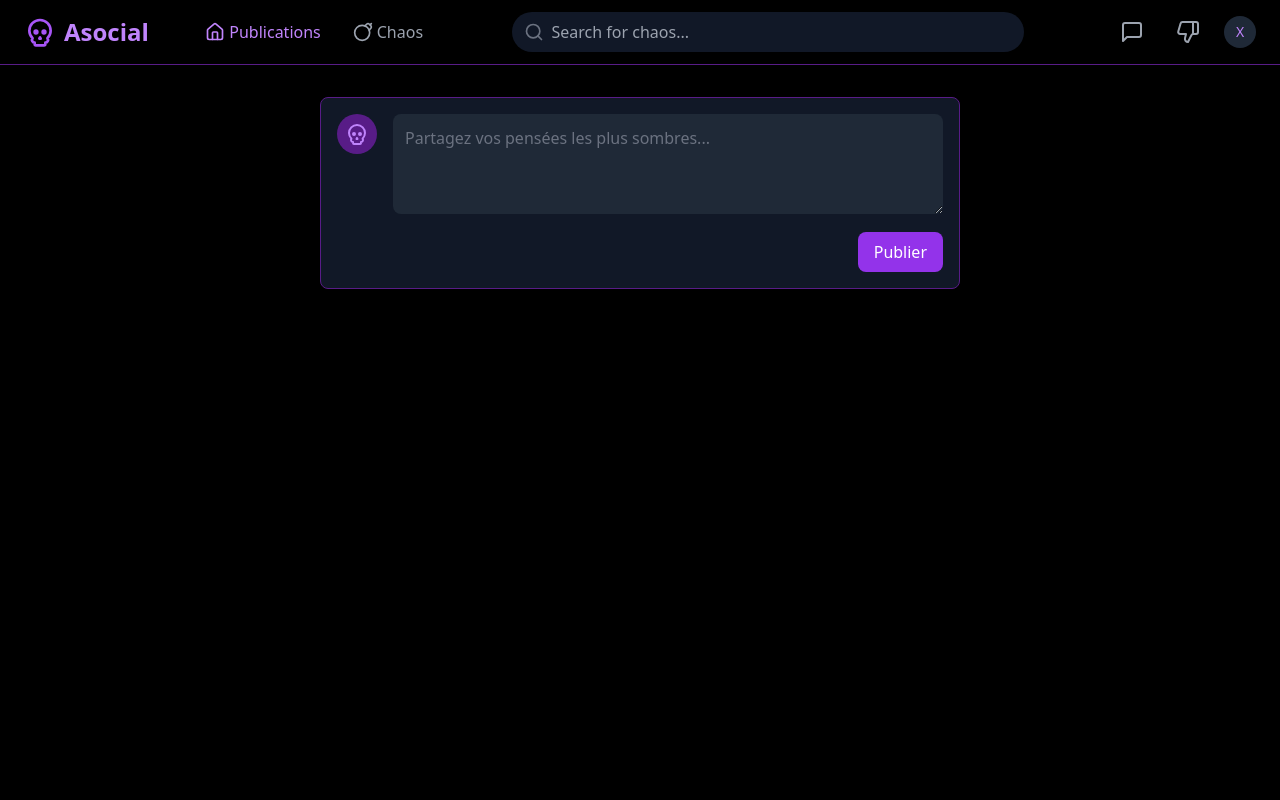
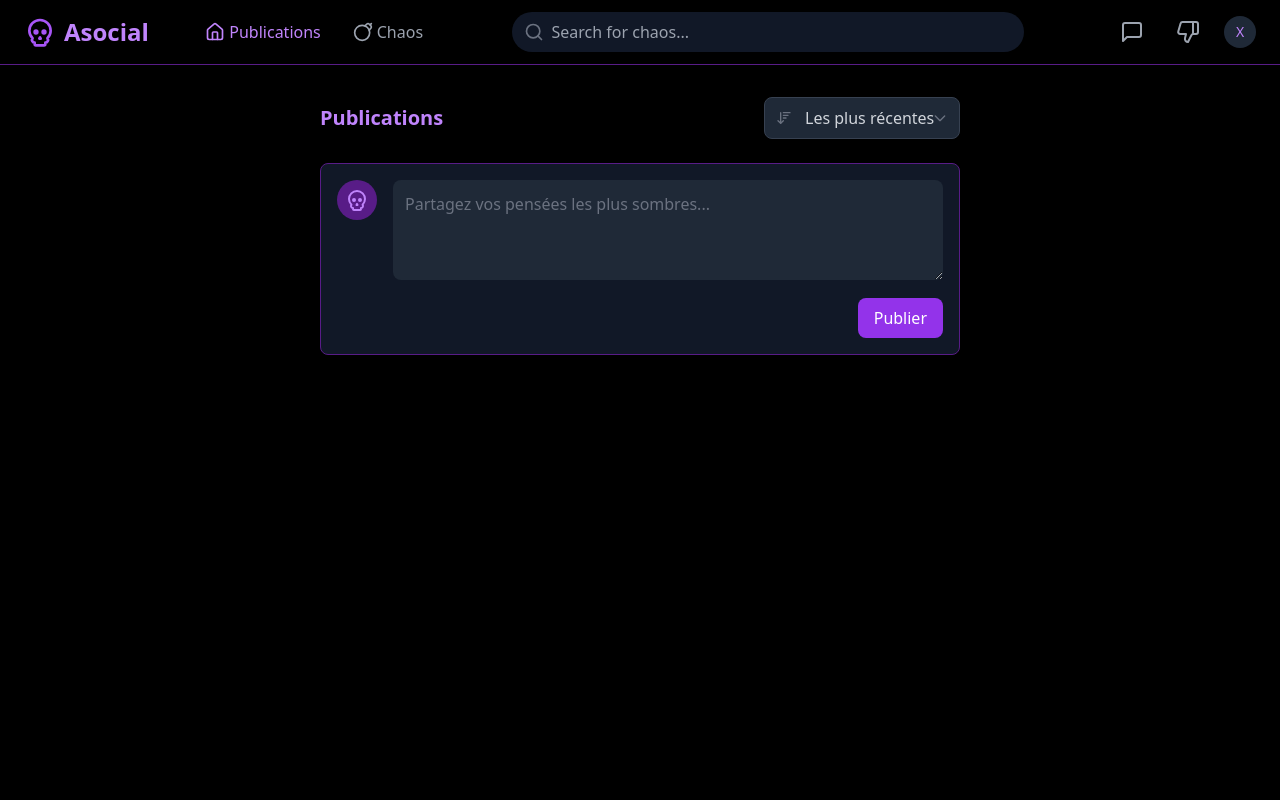
Before and after one commit to nin-faz/Asocial, a React (Vite) app in the folder front/: page /publications in a window 1280 px wide. Shown: the top 800 px of the page. Built offline with nearby package versions, Linux system fonts and the light colour scheme.

Commit message:
added Display Dislikes

```diff
--- a/front/src/gql/queries/articleQuery.ts
+++ b/front/src/gql/queries/articleQuery.ts
@@ -12,6 +12,7 @@ export const FIND_ARTICLES = gql`
       }
       createdAt
       updatedAt
+      NbOfDislikes
     }
   }
 `;
@@ -31,3 +32,29 @@ export const FIND_ARTICLE_BY_ID = gql`
     }
   }
 `;
+
+export const FIND_ARTICLE_BY_MOST_DISLIKED = gql`
+  query FindArticleByMostDisliked {
+    findArticleByMostDisliked {
+      id
+      title
+      content
+      createdAt
+      updatedAt
+      author {
+        id
+        username
+      }
+      dislikes {
+        id
+        user {
+          id
+          username
+        }
+      }
+      _count {
+        dislikes
+      }
+    }
+  }
+`;
--- a/front/src/gql/queries/index.ts
+++ b/front/src/gql/queries/index.ts
@@ -1,7 +1,12 @@
 import { GET_USER_BY_TOKEN } from "./userQueries";
 import { GET_USER_BY_ID } from "./userQueries";
-import { FIND_ARTICLES } from "./articleQuery";
+import { FIND_ARTICLES, FIND_ARTICLE_BY_MOST_DISLIKED } from "./articleQuery";
 import { FIND_DISLIKES_BY_USER_ID } from "./dislikesQuery";
 
-
-export { GET_USER_BY_TOKEN, GET_USER_BY_ID, FIND_ARTICLES, FIND_DISLIKES_BY_USER_ID };
+export {
+  GET_USER_BY_TOKEN,
+  GET_USER_BY_ID,
+  FIND_ARTICLES,
+  FIND_DISLIKES_BY_USER_ID,
+  FIND_ARTICLE_BY_MOST_DISLIKED,
+};
--- a/front/src/pages/PublicationPage.tsx
+++ b/front/src/pages/PublicationPage.tsx
@@ -8,6 +8,7 @@ import {
   Skull,
   MoreVertical,
   Megaphone,
+  SortDesc,
 } from "lucide-react";
 import { toast } from "react-toastify";
 import { useMutation, useQuery } from "@apollo/client";
@@ -16,7 +17,7 @@ import {
   CREATE_ARTICLE,
   DELETE_ARTICLE_DISLIKE,
 } from "../gql/mutations";
-import { FIND_ARTICLES } from "../gql/queries";
+import { FIND_ARTICLE_BY_MOST_DISLIKED, FIND_ARTICLES } from "../gql/queries";
 import { AuthContext } from "../context/AuthContext";
 
 interface CreateArticleResponse {
@@ -36,8 +37,9 @@ interface Article {
   author: {
     username: string;
   };
-  dislikes: Dislike[];
-  comments: Comment[];
+  dislikes?: Dislike[];
+  comments?: Comment[];
+  NbOfDislikes?: number;
 }
 
 interface Dislike {
@@ -48,32 +50,128 @@ interface Dislike {
   };
 }
 
+interface FindArticleByMostDislikedData {
+  findArticleByMostDisliked: {
+    id: string;
+    title?: string;
+    content: string;
+    createdAt: string;
+    updatedAt?: string;
+    author: {
+      id: string;
+      username: string;
+    };
+    dislikes: {
+      id: string;
+      user: {
+        id: string;
+        username: string;
+      };
+    }[];
+    _count: {
+      dislikes: number;
+    };
+  }[];
+}
+
+interface FindArticlesData {
+  findArticles: {
+    id: string;
+    title?: string;
+    content: string;
+    createdAt: string;
+    updatedAt?: string;
+    NbOfDislikes?: number;
+    author: {
+      id: string;
+      username: string;
+    };
+    dislikes: Dislike[];
+  }[];
+}
+
 function PublicationPage() {
-  const [articles, setArticles] = useState<Article[]>([]);
-
-  const navigate = useNavigate();
-
-  const [title, setTitle] = useState("");
-  const [content, setContent] = useState("");
-
-  const handlePostClick = (postId: string) => {
-    navigate(`/publications/${postId}`);
-  };
-
   const authContext = useContext(AuthContext);
   if (!authContext) {
     throw new Error("AuthContext is null");
   }
 
   const { token, user } = authContext;
+  const navigate = useNavigate();
+
+  const [articles, setArticles] = useState<Article[]>([]);
+  const [popularArticles, setPopularArticles] = useState<Set<string>>(
+    new Set()
+  );
+
+  const [title, setTitle] = useState("");
+  const [content, setContent] = useState("");
+
+  const [sortOption, setSortOption] = useState<string>("recent");
+
+  const mostDislikedArticlesData = useQuery<FindArticleByMostDislikedData>(
+    FIND_ARTICLE_BY_MOST_DISLIKED,
+    { skip: sortOption !== "popular" }
+  );
+
+  const dataArticles = useQuery<FindArticlesData>(FIND_ARTICLES);
+
+  const articlesList =
+    sortOption === "popular"
+      ? mostDislikedArticlesData.data?.findArticleByMostDisliked
+      : dataArticles.data?.findArticles;
+
+  useEffect(() => {
+    if (articlesList) {
+      let sortedArticles;
+
+      if (sortOption !== "popular") {
+        // Tri des articles par date lorsque sortOption n'est pas "popular"
+        sortedArticles = [...(dataArticles.data?.findArticles || [])].sort(
+          (a, b) => {
+            const dateA = a.updatedAt
+              ? new Date(parseInt(a.updatedAt, 10))
+              : new Date(parseInt(a.createdAt, 10));
+            const dateB = b.updatedAt
+              ? new Date(parseInt(b.updatedAt, 10))
+              : new Date(parseInt(b.createdAt, 10));
+
+            return dateB.getTime() - dateA.getTime();
+          }
+        );
+      } else {
+        // Si sortOption est "popular", utilise les articles les plus détestés
+        sortedArticles =
+          mostDislikedArticlesData.data?.findArticleByMostDisliked || [];
+      }
+
+      setArticles(sortedArticles);
+
+      setArticles(sortedArticles);
+
+      if (user) {
+        const dislikesMap: Record<string, boolean> = {};
+        sortedArticles.forEach((article) => {
+          dislikesMap[article.id] =
+            article.dislikes?.some(
+              (dislike: Dislike) => dislike.user.id === user.id
+            ) ?? false;
+        });
+        setUserDislikes(dislikesMap);
+      }
+    }
+  }, [dataArticles, user, sortOption]);
+
+  const handlePostClick = (postId: string) => {
+    navigate(`/publications/${postId}`);
+  };
 
   console.log("user : ", user);
 
   const [addArticleDislike] = useMutation(ADD_ARTICLE_DISLIKE);
   const [deleteArticleDislike] = useMutation(DELETE_ARTICLE_DISLIKE);
+
   const [userDislikes, setUserDislikes] = useState<Record<string, boolean>>({});
-
-  const [alreadyDisliked, setAlreadyDisliked] = useState<boolean>(false);
 
   const handleDislike = async (articleId: string) => {
     if (!token || !user) {
@@ -94,7 +192,7 @@ function PublicationPage() {
             article.id === articleId
               ? {
                   ...article,
-                  dislikes: article.dislikes.filter(
+                  dislikes: (article.dislikes || []).filter(
                     (dislike) => dislike.user.id !== user.id
                   ),
                 }
@@ -108,12 +206,18 @@ function PublicationPage() {
         });
         if (data) {
           toast.success("Dislike ajouté.");
-          const newDislike = { id: data.addArticleDislike.id, user: user };
+          const newDislike = {
+            id: data.addArticleDislike.id,
+            user: { id: user.id!, username: user.username },
+          };
 
           setArticles((prevArticles) =>
             prevArticles.map((article) =>
               article.id === articleId
-                ? { ...article, dislikes: [...article.dislikes, newDislike] }
+                ? {
+                    ...article,
+                    dislikes: [...(article.dislikes || []), newDislike],
+                  }
                 : article
             )
           );
@@ -216,6 +320,39 @@ function PublicationPage() {
 
   return (
     <main className="max-w-2xl mx-auto px-4 py-8">
+      <div className="flex justify-between items-center mb-6">
+        <h2 className="text-xl font-semibold text-purple-400">Publications</h2>
+        <div className="relative flex items-center">
+          <SortDesc className="absolute left-3 text-gray-500 h-4 w-4" />
+          <select
+            value={sortOption}
+            onChange={(e) => {
+              setSortOption(e.target.value);
+              console.log(e.target.value); // Affiche la nouvelle valeur de sortOption
+            }}
+            className="bg-gray-800 text-gray-300 pl-10 pr-4 py-2 rounded-lg border border-gray-700 focus:outline-none focus:ring-2 focus:ring-purple-500 appearance-none cursor-pointer"
+          >
+            <option value="recent">Les plus récentes</option>
+            <option value="popular">Les plus détestées</option>
+          </select>
+          <div className="absolute right-3 pointer-events-none">
+            <svg
+              className="h-4 w-4 text-gray-500"
+              fill="none"
+              stroke="currentColor"
+              viewBox="0 0 24 24"
+              xmlns="http://www.w3.org/2000/svg"
+            >
+              <path
+                strokeLinecap="round"
+                strokeLinejoin="round"
+                strokeWidth="2"
+                d="M19 9l-7 7-7-7"
+              ></path>
+            </svg>
+          </div>
+        </div>
+      </div>
       {/* Créer un article */}
       <motion.div
         initial={{ opacity: 0, y: 20 }}
@@ -316,7 +453,7 @@ function PublicationPage() {
                 }}
               >
                 <ThumbsDown className="h-5 w-5" />
-                <span>{articleData?.dislikes?.length}</span>
+                <span>{articleData?.NbOfDislikes}</span>
               </motion.button>
 
               <button
```
